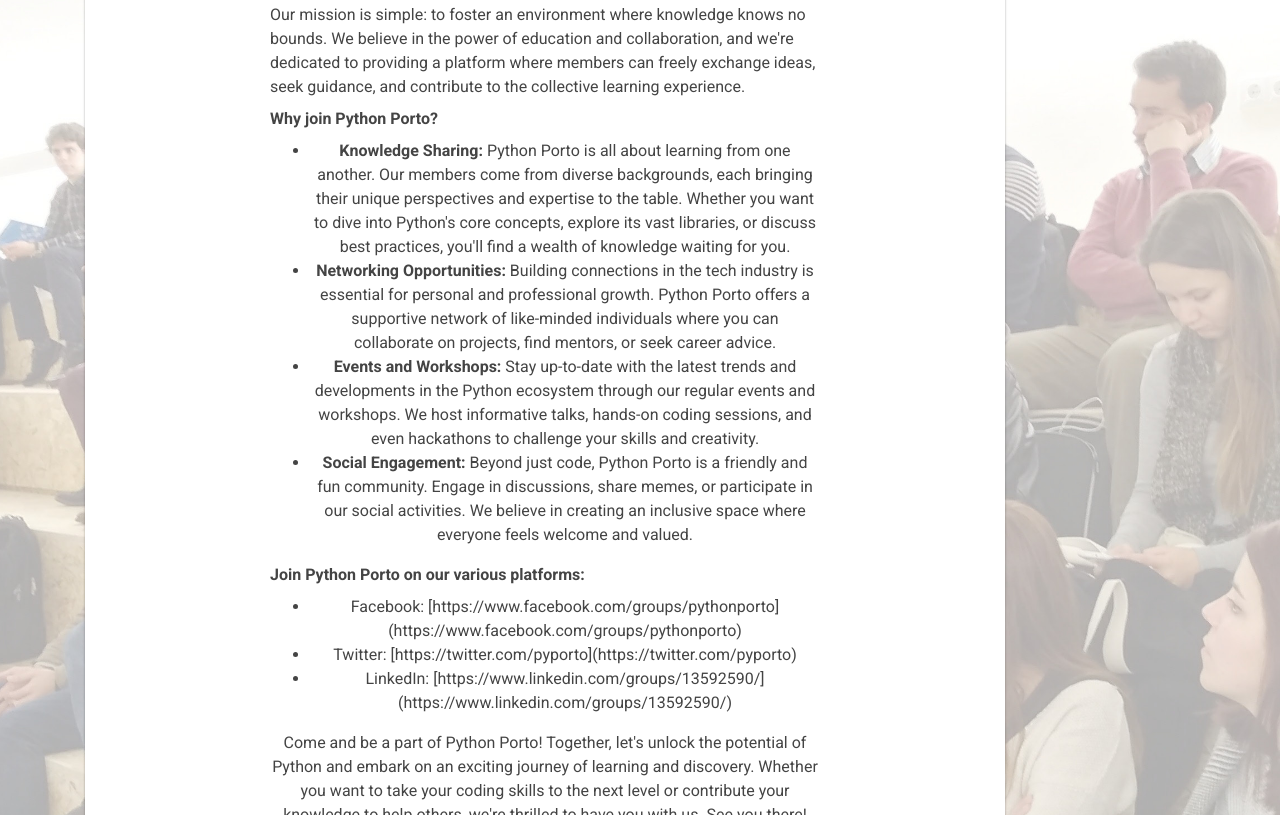
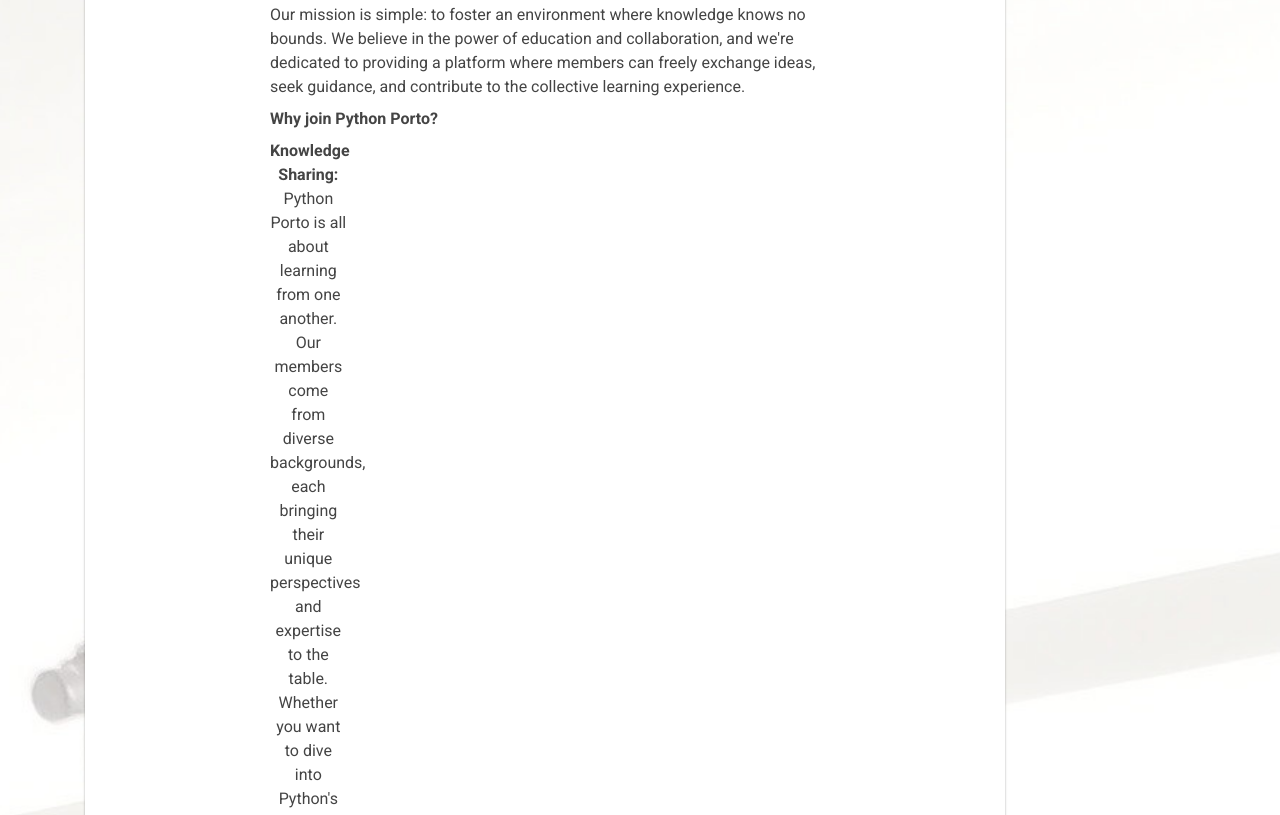
Before and after one commit to pyporto/pyporto.github.io, a plain HTML site: page index.html in a window 1280 px wide. Shown: the part 465-1280 px from the top of the page. Drawn offline with nearby package versions, Linux system fonts and the light colour scheme.

Commit message:
Update index.html

```diff
--- a/index.html
+++ b/index.html
@@ -98,7 +98,7 @@
 
               <p class="text-h4 text-left">
                 <b>Why join Python Porto?</b>
-                <ul>
+                <ul class="navbar-nav col-2 justify-content-end d-none d-lg-flex">
                   <li><b>Knowledge Sharing:</b> Python Porto is all about learning from one another. Our members come from diverse backgrounds, each bringing their unique perspectives and expertise to the table. Whether you want to dive into Python's core concepts, explore its vast libraries, or discuss best practices, you'll find a wealth of knowledge waiting for you.</li>
                   <li><b>Networking Opportunities:</b> Building connections in the tech industry is essential for personal and professional growth. Python Porto offers a supportive network of like-minded individuals where you can collaborate on projects, find mentors, or seek career advice.</li>
                   <li><b>Events and Workshops:</b> Stay up-to-date with the latest trends and developments in the Python ecosystem through our regular events and workshops. We host informative talks, hands-on coding sessions, and even hackathons to challenge your skills and creativity.</li>
@@ -109,10 +109,10 @@
               <p class="text-h4 text-left">
                 <b>Join Python Porto on our various platforms:</b>
 
-                <ul>
-                  <li>Facebook: [https://www.facebook.com/groups/pythonporto](https://www.facebook.com/groups/pythonporto)</li>
-                  <li>Twitter: [https://twitter.com/pyporto](https://twitter.com/pyporto)</li>
-                  <li>LinkedIn: [https://www.linkedin.com/groups/13592590/](https://www.linkedin.com/groups/13592590/)</li>
+                <ul class="navbar-nav col-2 justify-content-end d-none d-lg-flex">
+                  <li>Facebook: <a href="https://www.facebook.com/groups/pythonporto">https://www.facebook.com/groups/pythonporto</a></li>
+                  <li>Twitter: <a href="https://twitter.com/pyporto">https://twitter.com/pyporto</a></li>
+                  <li>LinkedIn: <a href="https://www.linkedin.com/groups/13592590/">https://www.linkedin.com/groups/13592590/</a></li>
                 </ul>
 
                 Come and be a part of Python Porto! Together, let's unlock the potential of Python and embark on an exciting journey of learning and discovery. Whether you want to take your coding skills to the next level or contribute your knowledge to help others, we're thrilled to have you with us. See you there!
```
